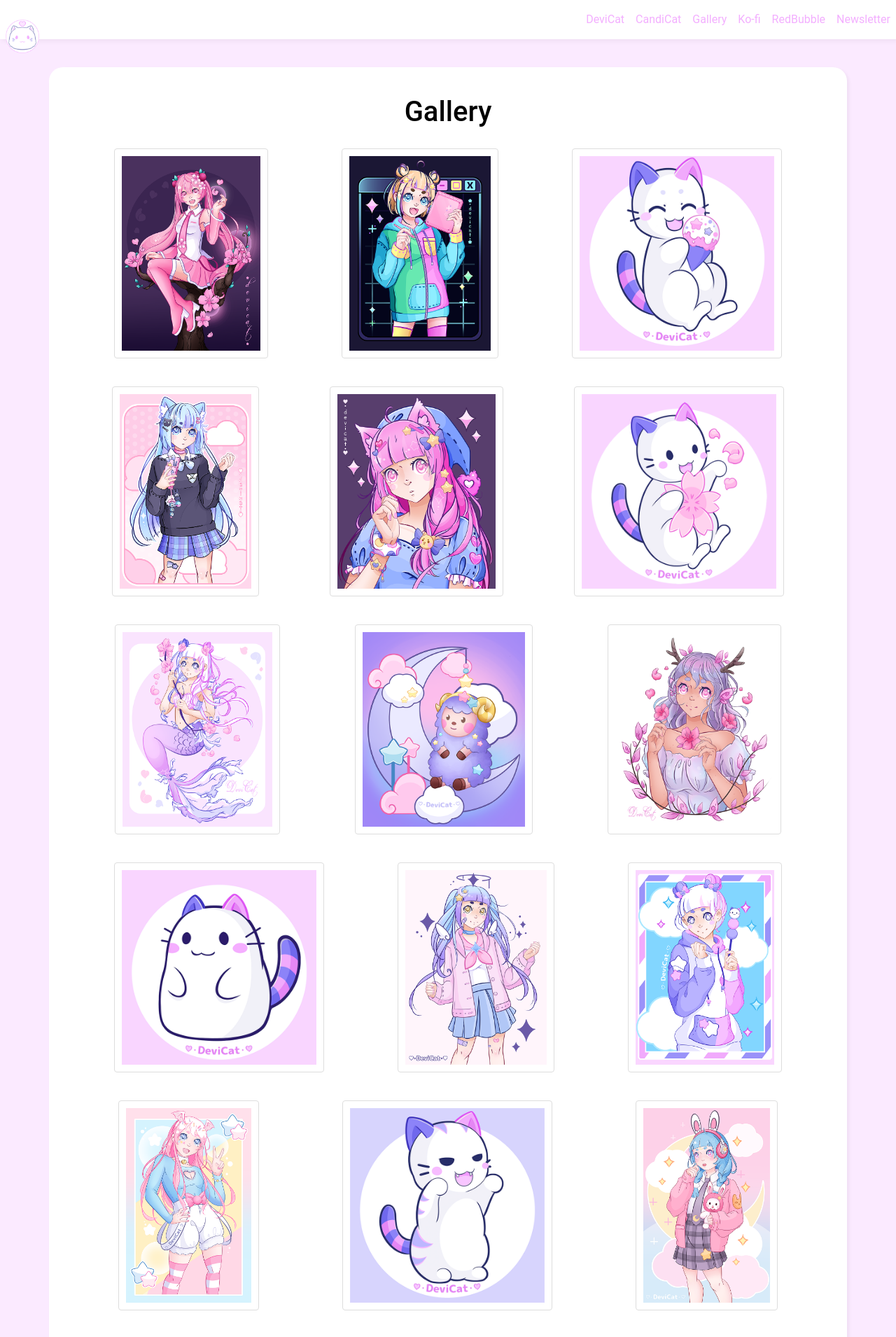
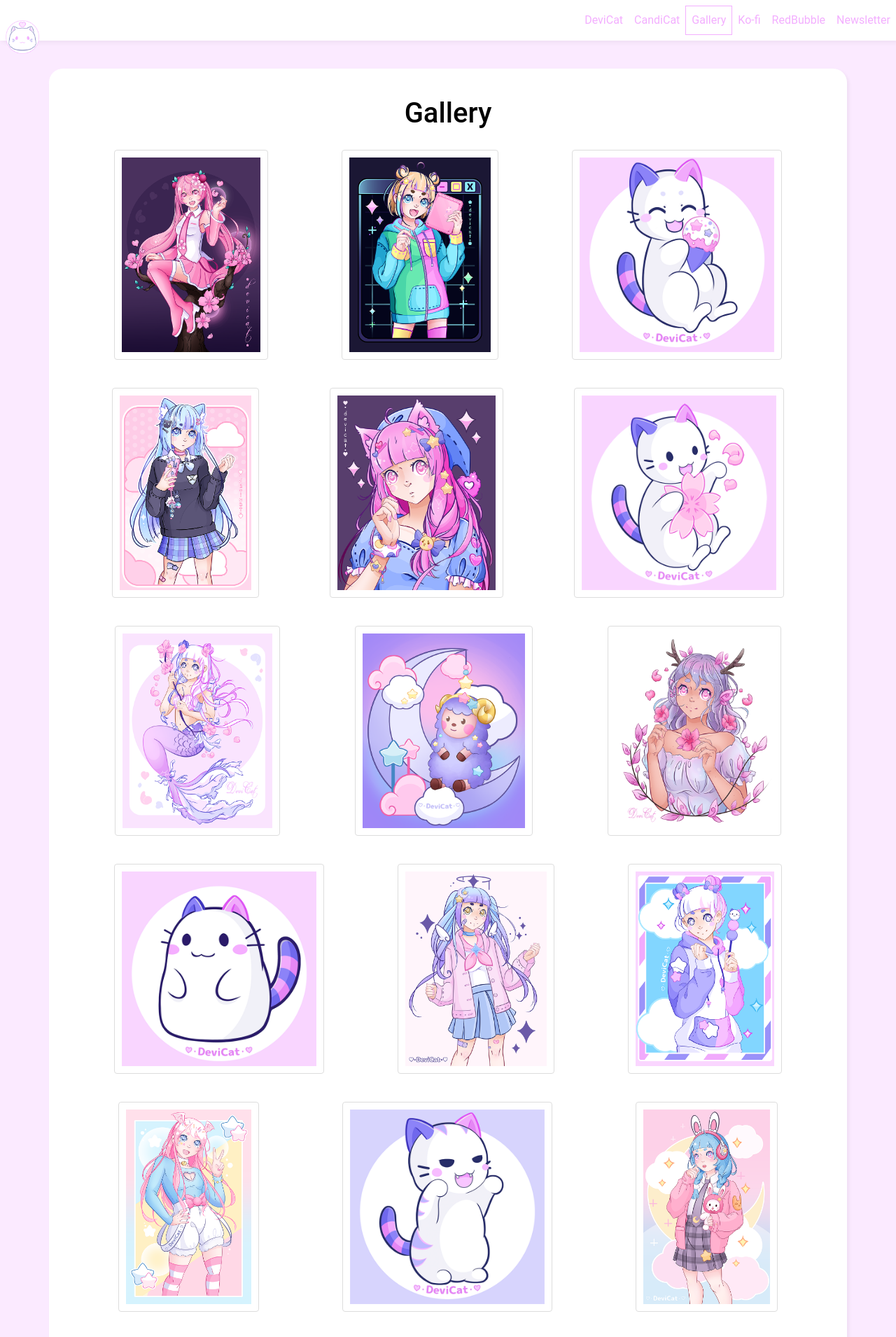
Before and after one commit to DeviCatOutlet/devicatoutlet.github.io, a Jekyll site: the page built from gallery.md, in a window 1280 px wide. Shown: the top 1910 px of the page at 70% size. Built offline with Jekyll 4.4.1, drawn with Linux system fonts in a browser that asks for light colours; our own code applies the rules of GitHub Pages for plain Markdown files.

```diff
--- a/css/main.css
+++ b/css/main.css
@@ -328,6 +328,7 @@
 	align-items: center;
 	padding: 0.5rem 0;
 	min-height: 48px;
+	gap: 8
 }
 nav input {
 	/* The magical checkbox */
@@ -436,7 +437,7 @@
 	text-decoration: none;
 }
 .active {
-	text-decoration: none;
+	border: 1px solid var(--pink);
 }
 
 .newsletter {
```
